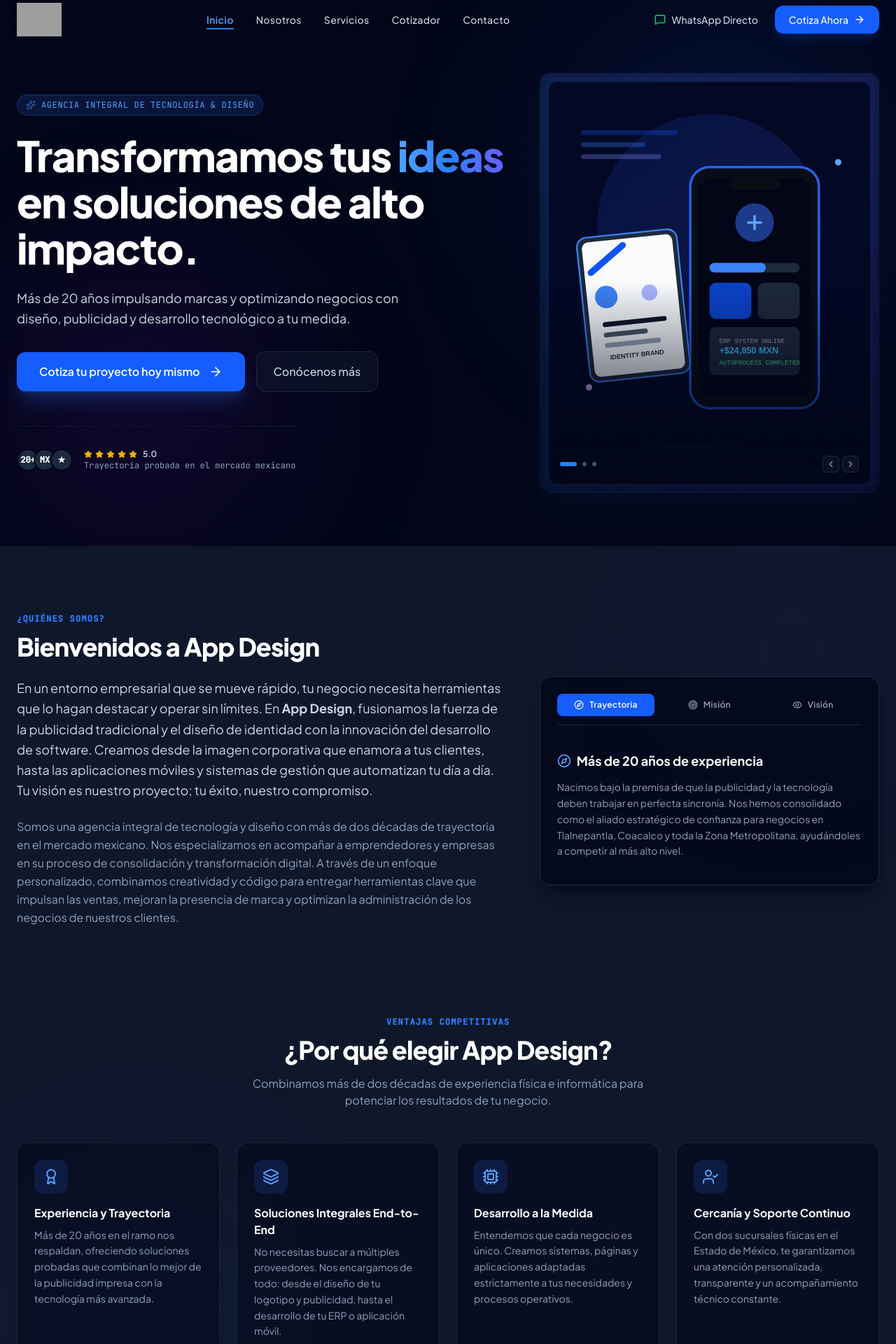
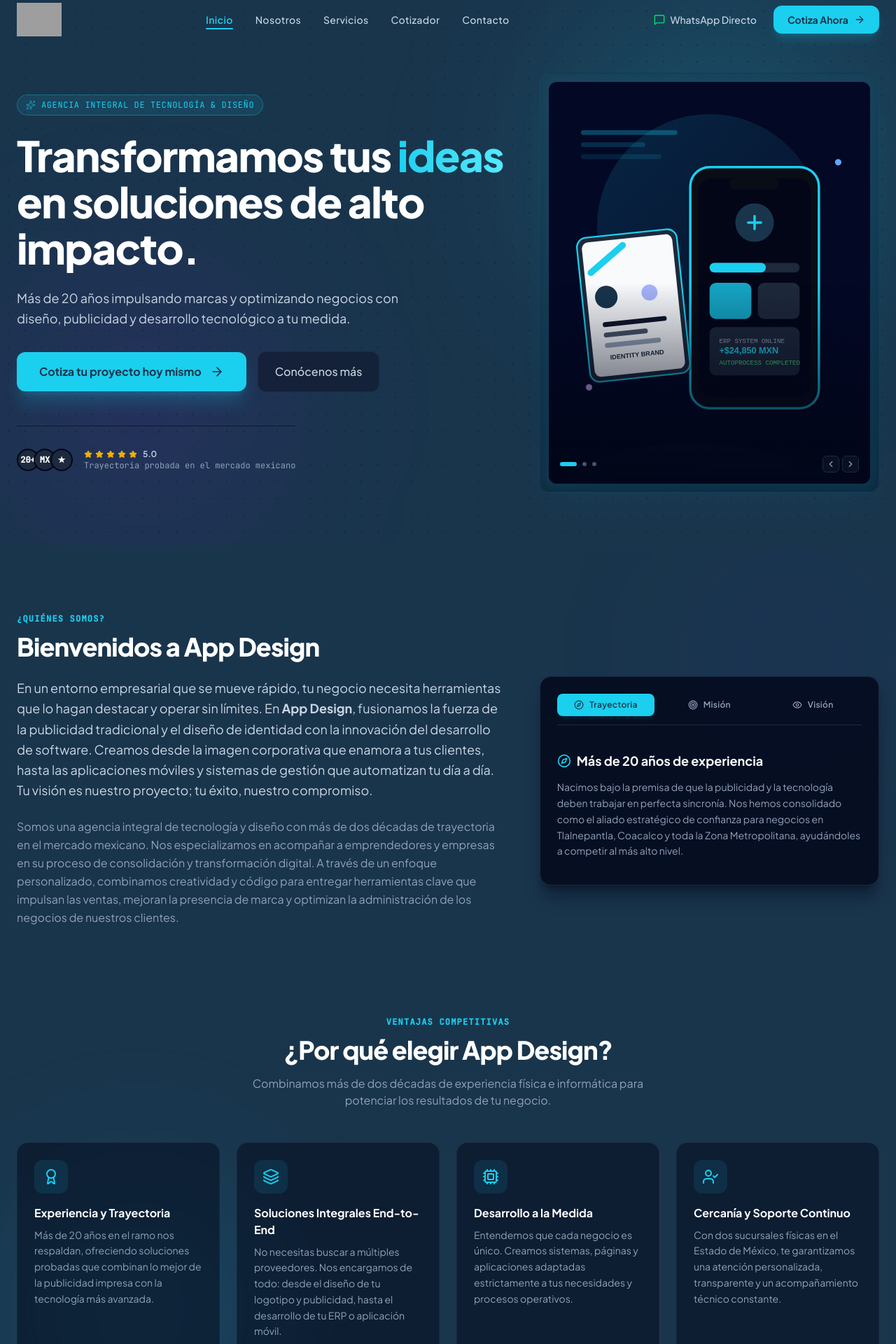
Before and after one commit to haroldove90-spec/App-Design-, a React (Vite) app: page / in a window 1280 px wide. Shown: the part 20-1940 px from the top of the page at 70% size. Built offline with nearby package versions, Linux system fonts and the light colour scheme; grey boxes are pictures that could not be loaded.

Commit message:
style: update brand color palette
Refactor theme colors by updating brand variables to a cyan-based scheme and applying these constants across components to ensure visual consistency.

```diff
--- a/src/App.tsx
+++ b/src/App.tsx
@@ -32,7 +32,7 @@
   };
 
   return (
-    <div className="min-h-screen bg-slate-950 font-sans text-slate-300 selection:bg-blue-600 selection:text-white antialiased overflow-x-hidden">
+    <div className="min-h-screen bg-brand-dark font-sans text-slate-300 selection:bg-blue-600 selection:text-white antialiased overflow-x-hidden">
       {/* Premium Sticky Navigation */}
       <Header onQuoteClick={handleQuoteClick} />
 
--- a/src/components/AboutSection.tsx
+++ b/src/components/AboutSection.tsx
@@ -32,16 +32,16 @@
   };
 
   return (
-    <section id="nosotros" className="py-24 bg-slate-900 relative overflow-hidden">
+    <section id="nosotros" className="py-24 bg-brand-dark relative overflow-hidden">
       {/* Decorative Blur elements */}
-      <div className="absolute top-1/2 left-0 w-[400px] h-[400px] rounded-full bg-blue-900/10 blur-[100px] pointer-events-none" />
+      <div className="absolute top-1/2 left-0 w-[400px] h-[400px] rounded-full bg-brand-primary/10 blur-[100px] pointer-events-none" />
       <div className="absolute top-0 right-0 w-[300px] h-[300px] rounded-full bg-indigo-900/10 blur-[100px] pointer-events-none" />
 
       <div className="max-w-7xl mx-auto px-6">
         {/* SECTION 1: WELCOME & GENERAL DESCRIPTION */}
         <div className="grid grid-cols-1 lg:grid-cols-12 gap-12 items-center mb-24">
           <div className="lg:col-span-7 text-left">
-            <span className="text-xs font-bold font-mono tracking-widest text-blue-500 uppercase block mb-3">
+            <span className="text-xs font-bold font-mono tracking-widest text-brand-primary uppercase block mb-3">
               ¿Quiénes Somos?
             </span>
             <h2 className="text-3xl sm:text-4xl font-extrabold text-white mb-6 tracking-tight">
@@ -71,7 +71,7 @@
                       onClick={() => setActiveTab(tab.id as any)}
                       className={`flex-1 flex items-center justify-center gap-2 py-2 px-3 rounded-lg text-xs font-semibold tracking-wide transition-all focus:outline-none cursor-pointer ${
                         activeTab === tab.id
-                          ? "bg-blue-600 text-white shadow-md shadow-blue-600/10"
+                          ? "bg-brand-primary text-[#19354C] font-bold shadow-md shadow-brand-primary/10"
                           : "text-slate-400 hover:text-slate-200 hover:bg-slate-900"
                       }`}
                     >
@@ -91,7 +91,7 @@
                     transition={{ duration: 0.3 }}
                   >
                     <h3 className="text-white font-bold text-lg mb-3 flex items-center gap-2">
-                      <Compass className="h-5 w-5 text-blue-400" />
+                      <Compass className="h-5 w-5 text-brand-primary" />
                       <span>Más de 20 años de experiencia</span>
                     </h3>
                     <p className="text-slate-400 text-sm leading-relaxed">
@@ -107,7 +107,7 @@
                     transition={{ duration: 0.3 }}
                   >
                     <h3 className="text-white font-bold text-lg mb-3 flex items-center gap-2">
-                      <Target className="h-5 w-5 text-blue-400" />
+                      <Target className="h-5 w-5 text-brand-primary" />
                       <span>Nuestra Misión</span>
                     </h3>
                     <p className="text-slate-400 text-sm leading-relaxed">
@@ -123,7 +123,7 @@
                     transition={{ duration: 0.3 }}
                   >
                     <h3 className="text-white font-bold text-lg mb-3 flex items-center gap-2">
-                      <Eye className="h-5 w-5 text-blue-400" />
+                      <Eye className="h-5 w-5 text-brand-primary" />
                       <span>Nuestra Visión</span>
                     </h3>
                     <p className="text-slate-400 text-sm leading-relaxed">
@@ -138,7 +138,7 @@
 
         {/* SECTION 2: 4 VALORES AGREGADOS (Why Choose Us?) */}
         <div className="mb-24 text-center">
-          <span className="text-xs font-bold font-mono tracking-widest text-blue-500 uppercase block mb-3">
+          <span className="text-xs font-bold font-mono tracking-widest text-brand-primary uppercase block mb-3">
             Ventajas Competitivas
           </span>
           <h2 className="text-3xl sm:text-4xl font-extrabold text-white mb-4 tracking-tight">
@@ -162,13 +162,13 @@
                 <motion.div
                   key={val.title}
                   variants={itemVariants}
-                  whileHover={{ y: -6, borderColor: "rgba(59, 130, 246, 0.4)" }}
+                  whileHover={{ y: -6, borderColor: "rgba(27, 207, 239, 0.4)" }}
                   className="bg-slate-950/50 border border-slate-800/80 p-6 rounded-2xl flex flex-col items-start text-left transition-all relative group"
                 >
-                  <div className="bg-blue-900/30 text-blue-400 p-3 rounded-xl mb-4 group-hover:bg-blue-600 group-hover:text-white transition-all">
+                  <div className="bg-brand-primary/10 text-brand-primary p-3 rounded-xl mb-4 group-hover:bg-brand-primary group-hover:text-[#19354C] transition-all">
                     <IconComponent className="h-6 w-6" />
                   </div>
-                  <h3 className="text-white font-bold text-base mb-2 group-hover:text-blue-400 transition-colors">
+                  <h3 className="text-white font-bold text-base mb-2 group-hover:text-brand-primary transition-colors">
                     {val.title}
                   </h3>
                   <p className="text-slate-400 text-xs sm:text-sm leading-relaxed">
@@ -183,7 +183,7 @@
         {/* SECTION 3: COMPANY VALUES */}
         <div className="border-t border-slate-800/80 pt-20">
           <div className="text-center mb-12">
-            <span className="text-xs font-bold font-mono tracking-widest text-blue-500 uppercase block mb-3">
+            <span className="text-xs font-bold font-mono tracking-widest text-brand-primary uppercase block mb-3">
               Ética y Metodología
             </span>
             <h2 className="text-3xl font-extrabold text-white mb-3">
@@ -202,7 +202,7 @@
                   key={val.title}
                   className="bg-slate-950/20 border border-slate-800/30 p-6 rounded-xl text-left flex items-start gap-4 hover:bg-slate-950/40 transition-colors"
                 >
-                  <div className="bg-slate-900 p-2 rounded-lg text-blue-500 shrink-0">
+                  <div className="bg-slate-900 p-2 rounded-lg text-brand-primary shrink-0">
                     <IconComponent className="h-5 w-5" />
                   </div>
                   <div>
--- a/src/components/Header.tsx
+++ b/src/components/Header.tsx
@@ -62,7 +62,7 @@
       id="main-header"
       className={`fixed top-0 left-0 right-0 z-50 transition-all duration-300 ${
         isScrolled
-          ? "bg-slate-950/90 backdrop-blur-md border-b border-blue-900/30 py-4 shadow-lg shadow-blue-950/20"
+          ? "bg-brand-dark/90 backdrop-blur-md border-b border-blue-900/30 py-4 shadow-lg shadow-blue-950/20"
           : "bg-transparent py-6"
       }`}
     >
@@ -97,7 +97,7 @@
               }}
               className={`text-sm font-medium tracking-wide transition-all relative py-1 focus:outline-none ${
                 activeSection === link.target
-                  ? "text-blue-400 font-semibold"
+                  ? "text-brand-primary font-semibold"
                   : "text-slate-300 hover:text-white"
               }`}
             >
@@ -105,7 +105,7 @@
               {activeSection === link.target && (
                 <motion.div
                   layoutId="activeIndicator"
-                  className="absolute bottom-0 left-0 right-0 h-[2px] bg-blue-500 rounded-full"
+                  className="absolute bottom-0 left-0 right-0 h-[2px] bg-brand-primary rounded-full"
                   transition={{ type: "spring", stiffness: 380, damping: 30 }}
                 />
               )}
@@ -127,7 +127,7 @@
 
           <button
             onClick={onQuoteClick}
-            className="bg-blue-600 text-white hover:bg-blue-500 px-5 py-2.5 rounded-xl font-medium text-sm flex items-center gap-2 transition-all shadow-lg shadow-blue-600/20 active:scale-95 cursor-pointer"
+            className="bg-brand-primary text-[#19354C] hover:bg-brand-primary/90 px-5 py-2.5 rounded-xl font-bold text-sm flex items-center gap-2 transition-all shadow-lg shadow-brand-primary/20 active:scale-95 cursor-pointer"
             id="header-cta-btn"
           >
             <span>Cotiza Ahora</span>
@@ -154,7 +154,7 @@
             animate={{ opacity: 1, height: "auto" }}
             exit={{ opacity: 0, height: 0 }}
             transition={{ duration: 0.3, ease: "easeInOut" }}
-            className="md:hidden bg-slate-950 border-b border-blue-900/30 overflow-hidden"
+            className="md:hidden bg-brand-dark border-b border-blue-900/30 overflow-hidden"
             id="mobile-nav-drawer"
           >
             <div className="px-6 py-6 flex flex-col gap-5">
@@ -164,7 +164,7 @@
                   onClick={() => handleNavClick(link.target)}
                   className={`text-left text-base font-semibold py-2 border-b border-slate-900 focus:outline-none ${
                     activeSection === link.target
-                      ? "text-blue-400 pl-2 border-l-2 border-l-blue-500 pl-4"
+                      ? "text-brand-primary pl-2 border-l-2 border-l-brand-primary pl-4"
                       : "text-slate-300 hover:text-white"
                   }`}
                 >
@@ -175,9 +175,9 @@
               <div className="flex flex-col gap-4 mt-4 pt-2">
                 <a
                   href={`tel:${CONTACT_INFO.phone}`}
-                  className="flex items-center gap-3 text-slate-300 hover:text-blue-400 py-1"
+                  className="flex items-center gap-3 text-slate-300 hover:text-brand-primary py-1"
                 >
-                  <PhoneCall className="h-5 w-5 text-blue-500" />
+                  <PhoneCall className="h-5 w-5 text-brand-primary" />
                   <span className="font-mono text-sm">{CONTACT_INFO.phone}</span>
                 </a>
                 <a
@@ -195,7 +195,7 @@
                     setIsMobileMenuOpen(false);
                     onQuoteClick();
                   }}
-                  className="bg-blue-600 text-white hover:bg-blue-500 py-3 rounded-xl font-bold flex items-center justify-center gap-2 transition-all mt-2"
+                  className="bg-brand-primary text-[#19354C] hover:bg-brand-primary/90 py-3 rounded-xl font-bold flex items-center justify-center gap-2 transition-all mt-2 cursor-pointer"
                   id="mobile-cta-btn"
                 >
                   <span>Cotizar Proyecto</span>
--- a/src/components/HeroSlider.tsx
+++ b/src/components/HeroSlider.tsx
@@ -14,9 +14,9 @@
   };
 
   return (
-    <section id="inicio" className="relative min-h-screen pt-28 pb-16 flex items-center bg-slate-950 overflow-hidden">
+    <section id="inicio" className="relative min-h-screen pt-28 pb-16 flex items-center bg-brand-dark overflow-hidden">
       {/* Abstract Background Decorative Lights */}
-      <div className="absolute top-0 right-0 w-[500px] h-[500px] rounded-full bg-blue-600/10 blur-[120px] pointer-events-none" />
+      <div className="absolute top-0 right-0 w-[500px] h-[500px] rounded-full bg-brand-primary/15 blur-[120px] pointer-events-none" />
       <div className="absolute bottom-0 left-0 w-[400px] h-[400px] rounded-full bg-purple-600/10 blur-[120px] pointer-events-none" />
 
       {/* Tech Grid Background Overlay */}
@@ -30,9 +30,9 @@
             initial={{ opacity: 0, y: 15 }}
             animate={{ opacity: 1, y: 0 }}
             transition={{ duration: 0.5 }}
-            className="inline-flex items-center gap-2 px-3 py-1.5 rounded-full bg-blue-900/30 border border-blue-500/30 text-blue-400 font-mono text-xs mb-6 uppercase tracking-wider"
+            className="inline-flex items-center gap-2 px-3 py-1.5 rounded-full bg-brand-primary/10 border border-brand-primary/30 text-brand-primary font-mono text-xs mb-6 uppercase tracking-wider"
           >
-            <Sparkles className="h-3.5 w-3.5 text-blue-400 animate-pulse" />
+            <Sparkles className="h-3.5 w-3.5 text-brand-primary animate-pulse" />
             <span>Agencia Integral de Tecnología & Diseño</span>
           </motion.div>
 
@@ -44,7 +44,7 @@
             className="text-4xl sm:text-5xl lg:text-6xl font-extrabold tracking-tight text-white mb-6 leading-[1.1]"
             id="hero-main-title"
           >
-            Transformamos tus <span className="text-transparent bg-clip-text bg-gradient-to-r from-blue-400 via-blue-500 to-indigo-500">ideas</span> en soluciones de alto impacto.
+            Transformamos tus <span className="text-transparent bg-clip-text bg-gradient-to-r from-brand-primary to-cyan-300">ideas</span> en soluciones de alto impacto.
           </motion.h1>
 
           {/* Subtitle */}
@@ -68,7 +68,7 @@
           >
             <button
               onClick={onQuoteClick}
-              className="bg-blue-600 text-white hover:bg-blue-500 px-8 py-4 rounded-xl font-semibold flex items-center justify-center gap-3 transition-all hover:scale-[1.02] shadow-xl shadow-blue-500/20 active:scale-95 cursor-pointer"
+              className="bg-brand-primary text-[#19354C] hover:bg-brand-primary/90 px-8 py-4 rounded-xl font-bold flex items-center justify-center gap-3 transition-all hover:scale-[1.02] shadow-xl shadow-brand-primary/20 active:scale-95 cursor-pointer"
               id="hero-primary-cta"
             >
               <span>Cotiza tu proyecto hoy mismo</span>
@@ -118,7 +118,7 @@
             initial={{ opacity: 0, scale: 0.95 }}
             animate={{ opacity: 1, scale: 1 }}
             transition={{ duration: 0.8, delay: 0.2 }}
-            className="relative bg-gradient-to-b from-blue-950/40 to-slate-950/40 p-3 rounded-2xl border border-blue-900/30 overflow-hidden shadow-2xl shadow-blue-500/5 group"
+            className="relative bg-gradient-to-b from-[#19354C]/60 to-slate-950/40 p-3 rounded-2xl border border-brand-primary/10 overflow-hidden shadow-2xl shadow-brand-primary/5 group"
           >
             {/* The main picture block simulating the high impact photography of the agency (traditional + digital combined) */}
             <div className="aspect-[4/5] rounded-xl overflow-hidden relative">
@@ -139,9 +139,9 @@
 
                 {/* Decorative coding lines & branding elements */}
                 <g opacity="0.3" transform="translate(40, 60)">
-                  <rect x="0" y="0" width="120" height="6" rx="3" fill="#1053f3" />
-                  <rect x="0" y="15" width="80" height="6" rx="3" fill="#3b82f6" />
-                  <rect x="0" y="30" width="100" height="6" rx="3" fill="#818cf8" />
+                  <rect x="0" y="0" width="120" height="6" rx="3" fill="#1BCFEF" />
+                  <rect x="0" y="15" width="80" height="6" rx="3" fill="#1BCFEF" opacity="0.6" />
+                  <rect x="0" y="30" width="100" height="6" rx="3" fill="#1BCFEF" opacity="0.4" />
                 </g>
 
                 {/* Simulated beautiful smartphone mockup showing high-quality UI */}
@@ -149,28 +149,28 @@
                   {/* Phone body shadow */}
                   <rect x="0" y="0" width="160" height="300" rx="24" fill="#000000" opacity="0.4" />
                   {/* Phone body */}
-                  <rect x="-4" y="-4" width="160" height="300" rx="24" fill="#090d16" stroke="#2563eb" strokeWidth="3" />
+                  <rect x="-4" y="-4" width="160" height="300" rx="24" fill="#090d16" stroke="#1BCFEF" strokeWidth="3" />
                   {/* Phone screen content */}
                   <rect x="6" y="10" width="140" height="272" rx="16" fill="#020617" />
                   {/* Notch */}
                   <rect x="45" y="10" width="62" height="14" rx="7" fill="#090d16" />
 
                   {/* App UI content */}
-                  <circle cx="76" cy="65" r="24" fill="#1e3a8a" />
-                  <path d="M 68 65 L 84 65 M 76 57 L 76 73" stroke="#60a5fa" strokeWidth="3" strokeLinecap="round" />
+                  <circle cx="76" cy="65" r="24" fill="#19354C" />
+                  <path d="M 68 65 L 84 65 M 76 57 L 76 73" stroke="#1BCFEF" strokeWidth="3" strokeLinecap="round" />
 
                   {/* App stats charts */}
                   <rect x="20" y="115" width="112" height="12" rx="6" fill="#1e293b" />
-                  <rect x="20" y="115" width="70" height="12" rx="6" fill="#3b82f6" />
+                  <rect x="20" y="115" width="70" height="12" rx="6" fill="#1BCFEF" />
 
                   {/* Dynamic grid widgets */}
-                  <rect x="20" y="140" width="52" height="45" rx="8" fill="#1053f3" opacity="0.8" />
+                  <rect x="20" y="140" width="52" height="45" rx="8" fill="#1BCFEF" opacity="0.8" />
                   <rect x="80" y="140" width="52" height="45" rx="8" fill="#1e293b" />
                   <rect x="20" y="195" width="112" height="60" rx="8" fill="#1e293b" />
 
                   {/* Tech design agency label inside simulated phone */}
                   <text x="32" y="215" fill="#94a3b8" fontSize="8" fontFamily="monospace">ERP SYSTEM ONLINE</text>
-                  <text x="32" y="228" fill="#38bdf8" fontSize="11" fontWeight="bold" fontFamily="sans-serif">+$24,850 MXN</text>
+                  <text x="32" y="228" fill="#1BCFEF" fontSize="11" fontWeight="bold" fontFamily="sans-serif">+$24,850 MXN</text>
                   <text x="32" y="242" fill="#4ade80" fontSize="8" fontFamily="monospace">AUTOPROCESS COMPLETED</text>
                 </g>
 
@@ -179,12 +179,12 @@
                   {/* Brochure Shadow */}
                   <rect x="0" y="0" width="125" height="180" rx="12" fill="#000000" opacity="0.3" transform="rotate(-6 62 90)" />
                   {/* Brochure Cover */}
-                  <rect x="-2" y="-2" width="125" height="180" rx="12" fill="#1e293b" stroke="#3b82f6" strokeWidth="2" transform="rotate(-6 62 90)" />
+                  <rect x="-2" y="-2" width="125" height="180" rx="12" fill="#1e293b" stroke="#1BCFEF" strokeWidth="2" transform="rotate(-6 62 90)" />
                   <rect x="4" y="4" width="113" height="168" rx="8" fill="#f8fafc" transform="rotate(-6 62 90)" />
 
                   {/* Branding elements on printed material */}
-                  <path d="M 12 42 L 55 12" stroke="#1053f3" strokeWidth="8" strokeLinecap="round" transform="rotate(-6 62 90)" />
-                  <circle cx="28" cy="74" r="14" fill="#3b82f6" transform="rotate(-6 62 90)" />
+                  <path d="M 12 42 L 55 12" stroke="#1BCFEF" strokeWidth="8" strokeLinecap="round" transform="rotate(-6 62 90)" />
+                  <circle cx="28" cy="74" r="14" fill="#19354C" transform="rotate(-6 62 90)" />
                   <circle cx="82" cy="74" r="10" fill="#a5b4fc" transform="rotate(-6 62 90)" />
 
                   {/* Print corporate text */}
@@ -207,8 +207,8 @@
 
                 <defs>
                   <linearGradient id="blue-gradient" x1="0%" y1="0%" x2="100%" y2="100%">
-                    <stop offset="0%" stopColor="#1053f3" />
-                    <stop offset="100%" stopColor="#6366f1" />
+                    <stop offset="0%" stopColor="#1BCFEF" />
+                    <stop offset="100%" stopColor="#19354C" />
                   </linearGradient>
                 </defs>
               </svg>
@@ -216,7 +216,7 @@
               {/* Slider UI Controls (aesthetic slide navigation) */}
               <div className="absolute bottom-4 left-0 right-0 z-20 flex justify-between items-center px-4">
                 <div className="flex gap-2">
-                  <span className="w-6 h-1.5 rounded-full bg-blue-500 block transition-all" />
+                  <span className="w-6 h-1.5 rounded-full bg-brand-primary block transition-all" />
                   <span className="w-1.5 h-1.5 rounded-full bg-slate-600 block transition-all" />
                   <span className="w-1.5 h-1.5 rounded-full bg-slate-600 block transition-all" />
                 </div>
@@ -232,7 +232,7 @@
             </div>
 
             {/* Glowing outer aura */}
-            <div className="absolute -inset-0.5 bg-gradient-to-r from-blue-500 to-indigo-500 rounded-2xl blur-md opacity-25 group-hover:opacity-45 transition duration-500 -z-10" />
+            <div className="absolute -inset-0.5 bg-gradient-to-r from-brand-primary to-cyan-500 rounded-2xl blur-md opacity-25 group-hover:opacity-45 transition duration-500 -z-10" />
           </motion.div>
         </div>
       </div>
--- a/src/index.css
+++ b/src/index.css
@@ -5,9 +5,9 @@
   --font-sans: "Plus Jakarta Sans", "Inter", ui-sans-serif, system-ui, sans-serif;
   --font-mono: "JetBrains Mono", ui-monospace, SFMono-Regular, monospace;
 
-  --color-brand-primary: #1053f3;
-  --color-brand-secondary: #061153;
-  --color-brand-dark: #020726;
+  --color-brand-primary: #1BCFEF;
+  --color-brand-secondary: #19354C;
+  --color-brand-dark: #19354C;
   --color-brand-light: #f6f8ff;
 }
 
@@ -16,14 +16,14 @@
   width: 8px;
 }
 ::-webkit-scrollbar-track {
-  background: #020726;
+  background: #19354C;
 }
 ::-webkit-scrollbar-thumb {
-  background: #1053f3;
+  background: #1BCFEF;
   border-radius: 4px;
 }
 ::-webkit-scrollbar-thumb:hover {
-  background: #2563eb;
+  background: #16b0cb;
 }
 
 html {
```
Also changed, not shown: src/components/ContactSection.tsx (+12 -12 lines), src/components/Footer.tsx (+9 -9 lines), src/components/QuoteCalculator.tsx (+34 -34 lines), src/components/ServicesSection.tsx (+13 -13 lines).
